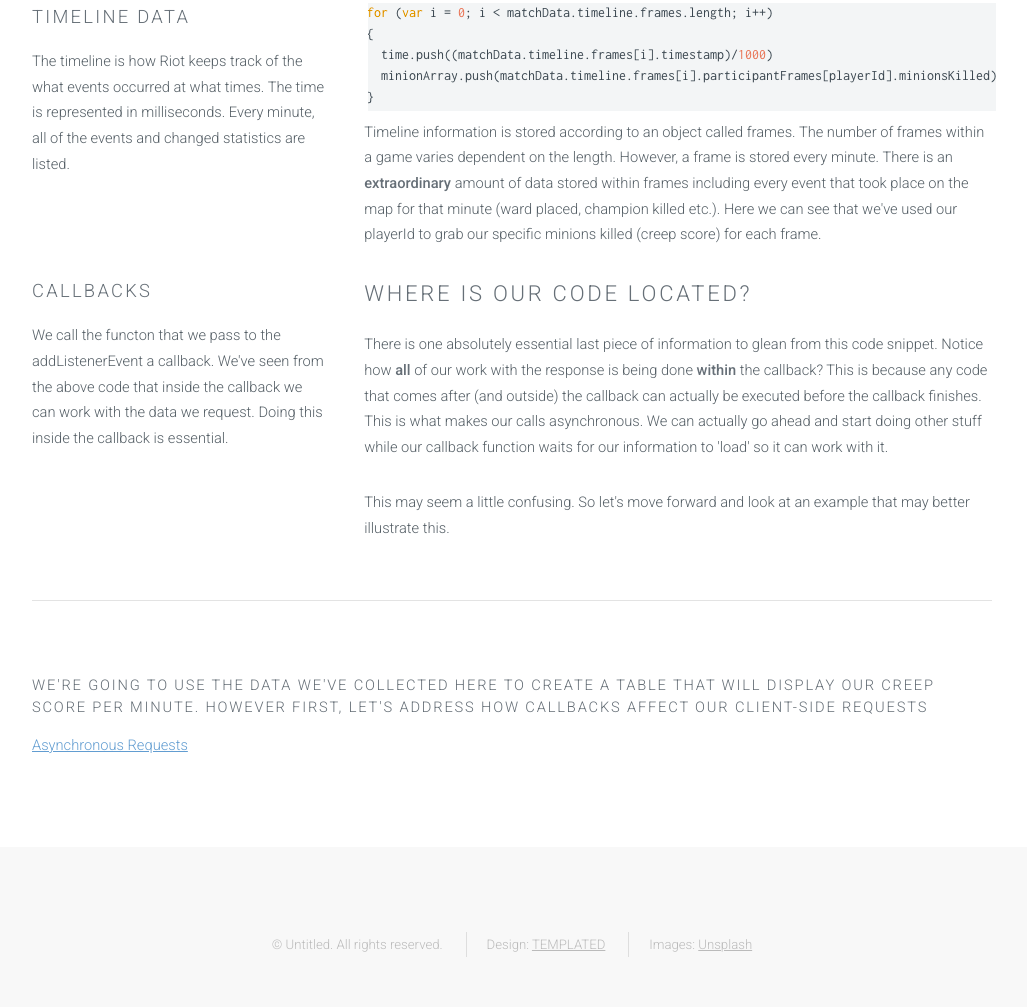
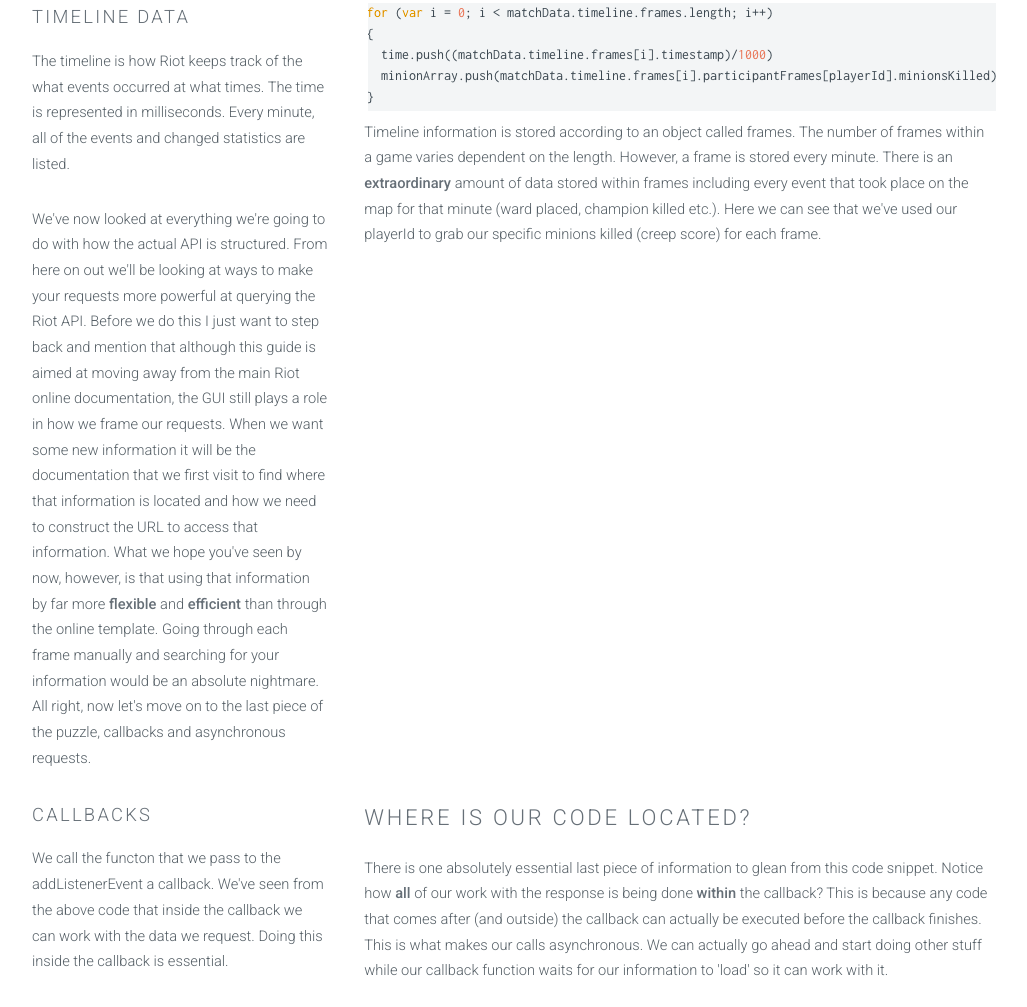
Before and after one commit to akshaysu12/290FinalProj, a plain HTML site: page match.html in a window 1280 px wide. Shown: the part 1512-2519 px from the top of the page, without its empty margins (128-1155 px from the left). Drawn offline with Linux system fonts and the light colour scheme.

Commit message:
importance of match data

```diff
--- a/match.html
+++ b/match.html
@@ -73,7 +73,8 @@
 					    <section>
 					      <h3>Timeline Data</h3>
 					      <p>The timeline is how Riot keeps track of the what events occurred at what times. The time is represented in milliseconds. Every minute, all of the events and changed statistics are listed. </p>
-					    </section>
+					      <p>We've now looked at everything we're going to do with how the actual API is structured. From here on out we'll  be looking at ways to make your requests more powerful at querying the Riot API. Before we do this I just want to step back and mention that although this guide is aimed at moving away from the main Riot online documentation, the GUI still plays a role in how we frame our requests. When we want some new information it will be the documentation that we first visit to find where that information is located and how we need to construct the URL to access that information. What we hope you've seen by now, however, is that using that information by far more <strong> flexible </strong> and <strong> efficient </strong> than through the online template. Going through each frame manually and searching for your information would be an absolute nightmare. All right, now let's move on to the last piece of the puzzle, callbacks and asynchronous requests.   </p>
+				           </section>
 					  </div>
 					  <div class="8u skel-cell-important">
 					    <section>
```
